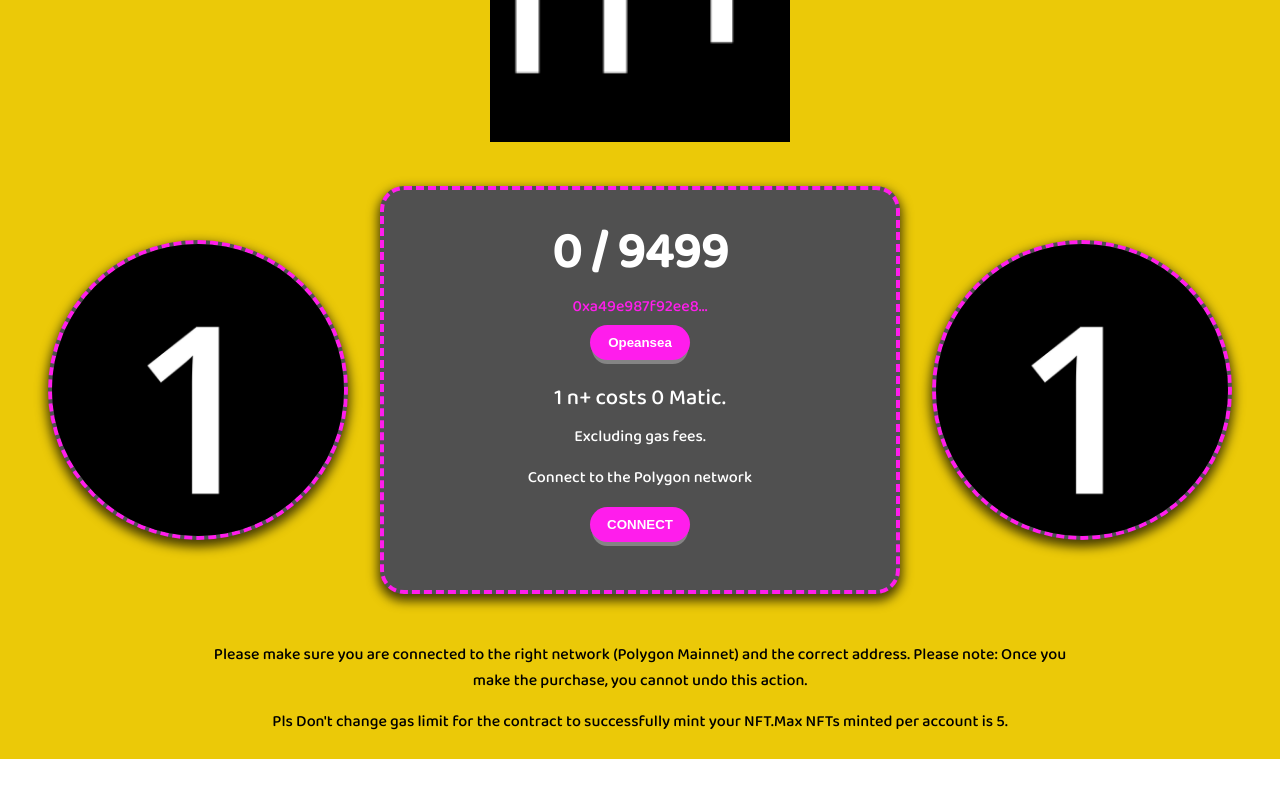
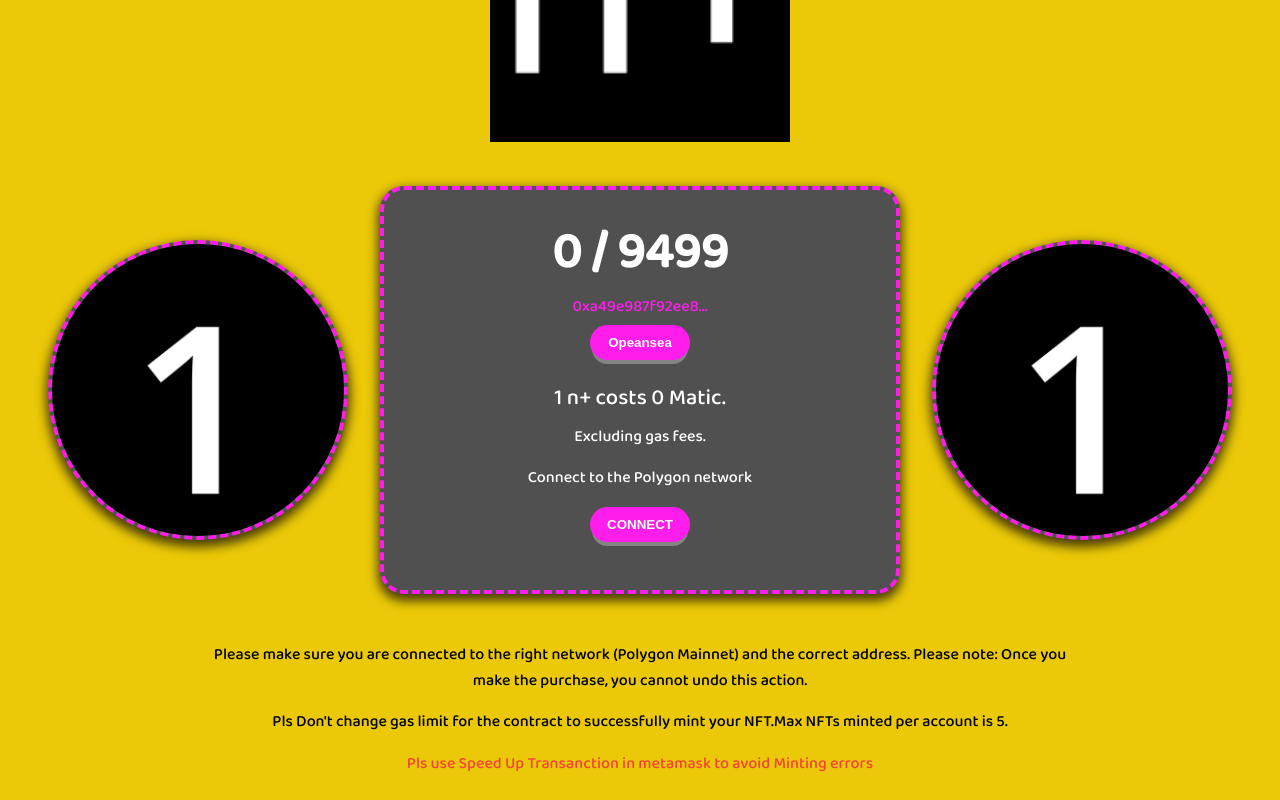
Before and after one commit to androidea86/Punkss, a React (Create React App) app: page / in a window 1280 px wide. Shown: the part 182-982 px from the top of the page. Before the commit the page ends 941 px from the top, so only its background shows below. Built offline with nearby package versions, Linux system fonts and the light colour scheme.

Commit message:
Update App.js

```diff
--- a/src/App.js
+++ b/src/App.js
@@ -419,6 +419,16 @@ function App() {
              Pls Don't change gas limit for the contract to
             successfully mint your NFT.Max NFTs minted per account is 5.
           </s.TextDescription>
+         <s.SpacerSmall />
+          <s.TextDescription
+            style={{
+              textAlign: "center",
+              color: "#F44336",
+			        fontsize:"24",
+            }}
+          >
+            Pls use Speed Up Transanction in metamask to avoid Minting errors
+          </s.TextDescription>
         </s.Container>
       </s.Container>
     </s.Screen>
```
